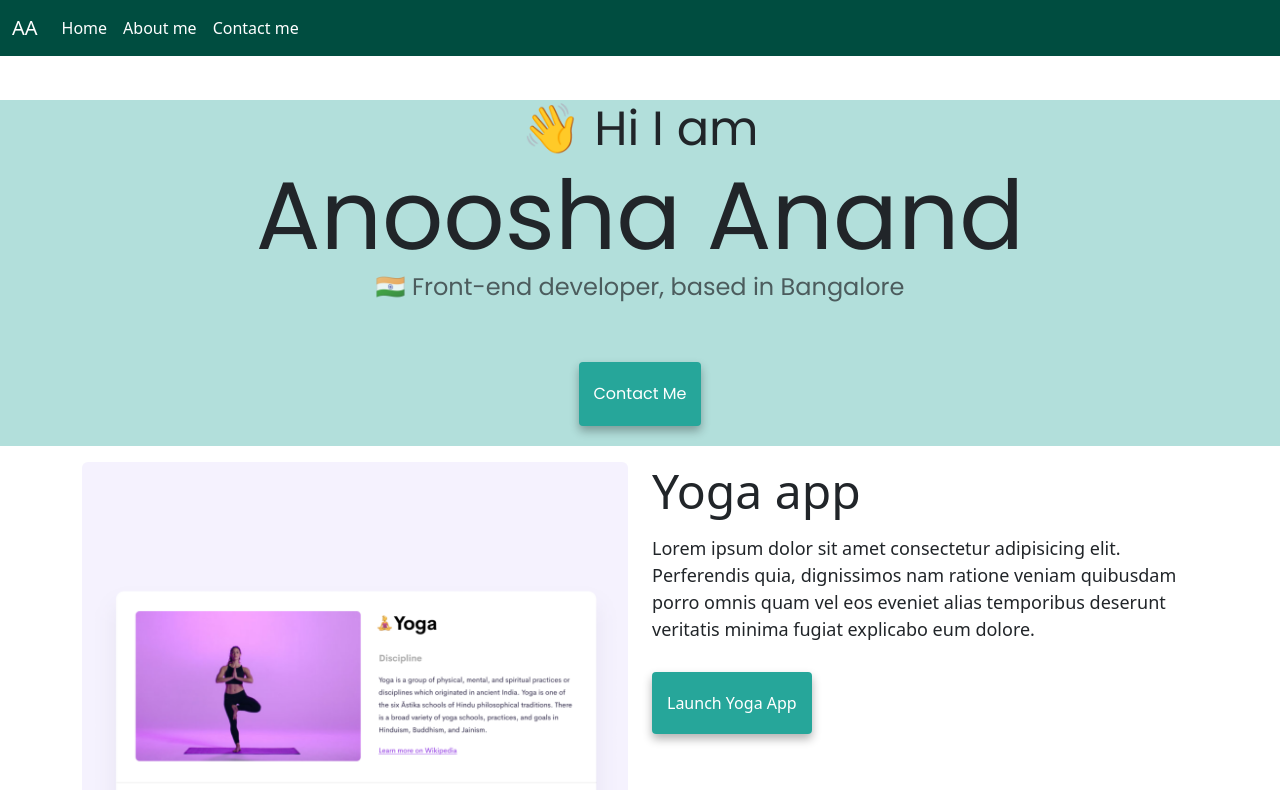
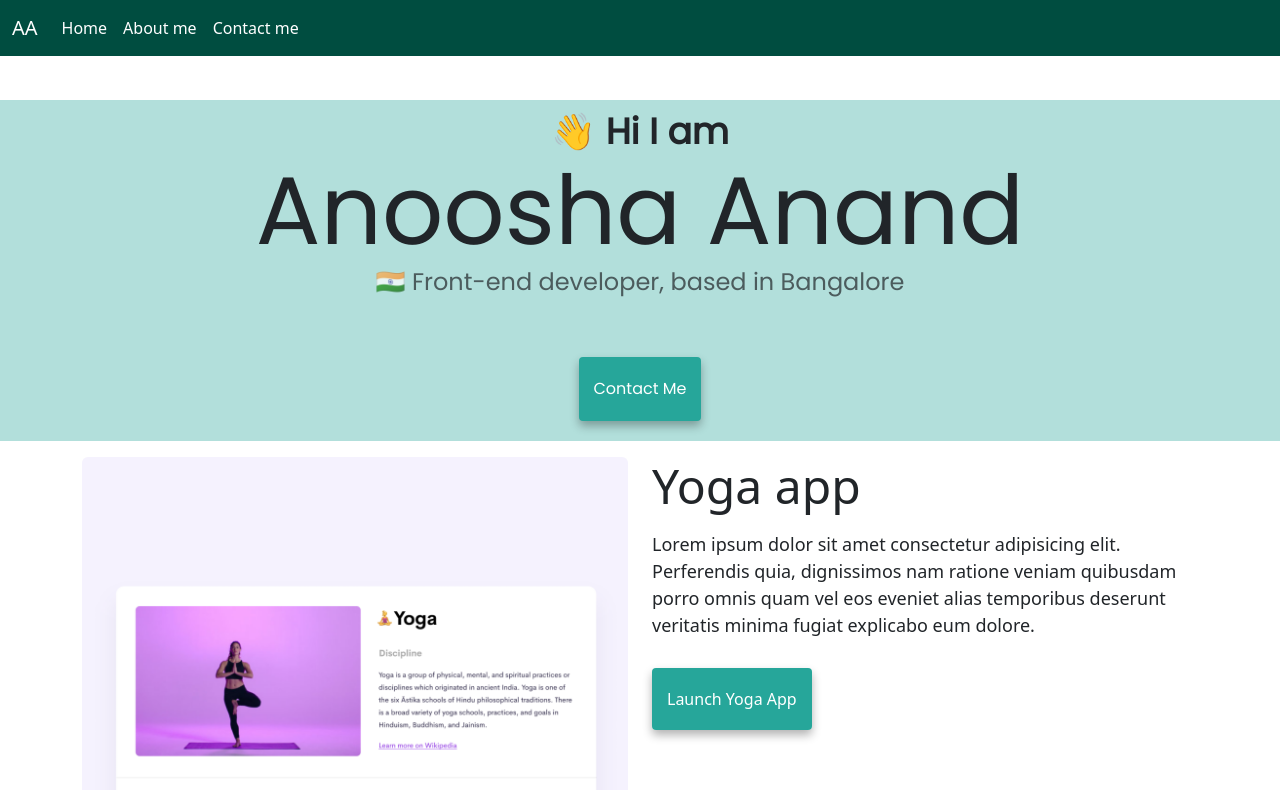
Before and after one commit to anusha5587/ResponsiveWeek3, a plain HTML site: page index.html in a window 1280 px wide. Shown: the top 790 px of the page. Drawn offline with nearby package versions, Linux system fonts and the light colour scheme; a web font is replaced by a local one.

Commit message:
changes made to hero variable in CSS

```diff
--- a/css/style.css
+++ b/css/style.css
@@ -2,7 +2,7 @@
   --primary-color: #26a69a;
   --secondary-color: #e0f2f1;
   --third-color: #00695c;
-  --highlight-color: #ced5d4;
+  --highlight-color: white;
   --box-shadow: 0 5px 10px rgba(0, 0, 0, 0.3);
 }
 
@@ -40,6 +40,11 @@ p {
   font-family: "Poppins", sans-serif;
 }
 
+.hero h2 {
+  font-weight: bold;
+  font-size: 36px;
+  padding-top: 10px;
+}
 .navigation-links {
   display: flex;
   margin-top: 40px;
@@ -59,7 +64,8 @@ p {
   box-shadow: var(--box-shadow);
   color: white;
 }
-.contact-link:hover {
+.contact-link:hover,
+.primary-link:hover {
   text-decoration: underline;
   background-color: var(--third-color);
   color: var(--highlight-color);
```
